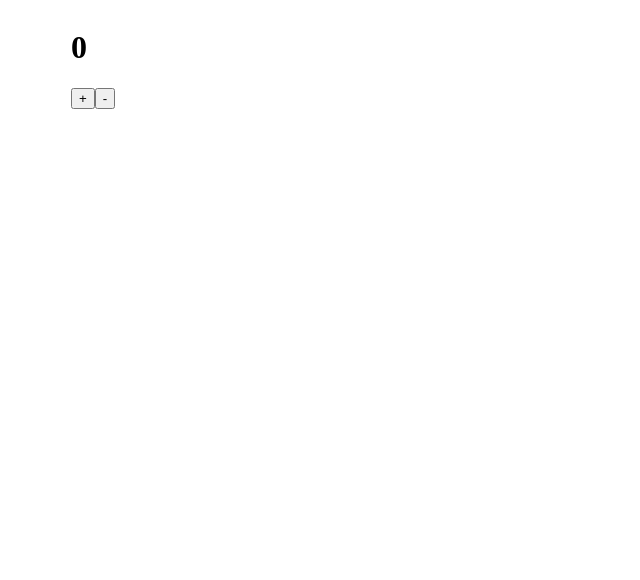
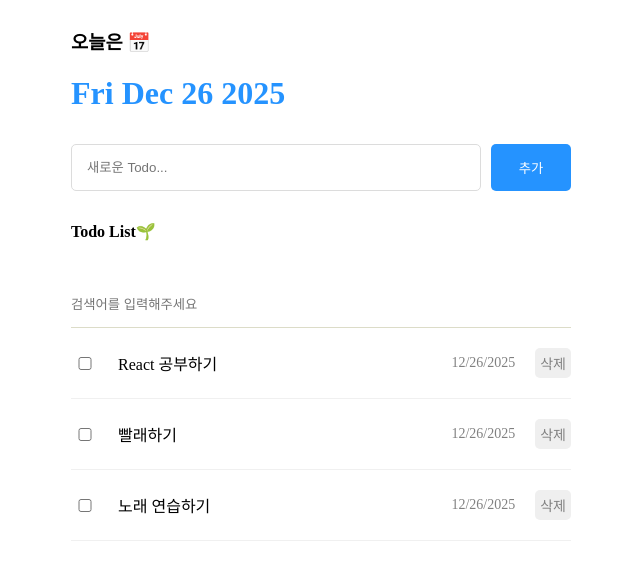
Before and after one commit to ImJaePang/oneBiteReactPractice, a React (Vite) app: page / in a window 1280 px wide. Shown: the top 580 px of the page, without its empty margins (319-959 px from the left). Built offline with nearby package versions, Linux system fonts and the light colour scheme.

Commit message:
useReducer로 기존 투두리스트 업그레이드

```diff
--- a/src/App.jsx
+++ b/src/App.jsx
@@ -1,5 +1,5 @@
 import "./App.css";
-import { useState, useRef } from "react";
+import { useState, useRef, useReducer } from "react";
 import Header from "./components/Header";
 import Editor from "./components/Editor";
 import List from "./components/List";
@@ -26,56 +26,59 @@ const mockData = [
     },
 ];
 
+function reducer(state, action) {
+    switch (action.type) {
+        case "CREATE":
+            return [action.data, ...state];
+        case "UPDATE":
+            return state.map((todo) =>
+                todo.id === action.data ? { ...todo, isDone: !todo.isDone } : todo
+            );
+        case "DELETE":
+                return state.filter((todo)=> todo.id !== action.data);
+    }
+}
+
 function App() {
     let idRef = useRef(3);
 
-    const [todos, setTodos] = useState(mockData);
+    // const [todos, setTodos] = useState(mockData);
+    const [todos, dispatch] = useReducer(reducer, mockData);
 
     const onCreate = (content) => {
-        const newTodo = {
-            id: idRef.current++,
-            isDone: false,
-            content: content,
-            date: new Date().getTime(),
-        };
-
-        setTodos([newTodo, ...todos]);
+        dispatch({
+            type: "CREATE",
+            data: {
+                id: idRef.current++,
+                isDone: false,
+                content: content,
+                date: new Date().getTime(),
+            },
+        });
     };
 
     const onUpdate = (targetId) => {
-        // todos State의 값중
-        // targetId와 일치하는 id를 갖는 투두 아이템의 isDone을 변경
-
-        // console.log("targetId : ", targetId);
-
-        setTodos(
-            todos.map((todo) =>
-                // console.log("todo.id :", todo.id);
-                // console.log("...todo : ", {...todo});
-                todo.id === targetId ? { ...todo, isDone: !todo.isDone } : todo
-            )
-        );
+        dispatch({
+            type: "UPDATE",
+            data: targetId,
+        });
     };
 
     const onDelete = (targetId) => {
-        // todos State의 값중
-        // targetId와 일치하는 id를 갖는 투두 아이템을 삭제
 
-        setTodos(todos.filter((todo) => todo.id !== targetId));
+        dispatch({
+            type: "DELETE",
+            data: targetId,
+        });
     };
 
     return (
         <div className="App">
-            <Exam/>
+            {/* <Exam/> */}
 
-
-
-
-
-            {/* <Header />
+            <Header />
             <Editor onCreate={onCreate} />
-            <List todos={todos} onUpdate={onUpdate} onDelete={onDelete} /> */}
-
+            <List todos={todos} onUpdate={onUpdate} onDelete={onDelete} />
         </div>
     );
 }
```
